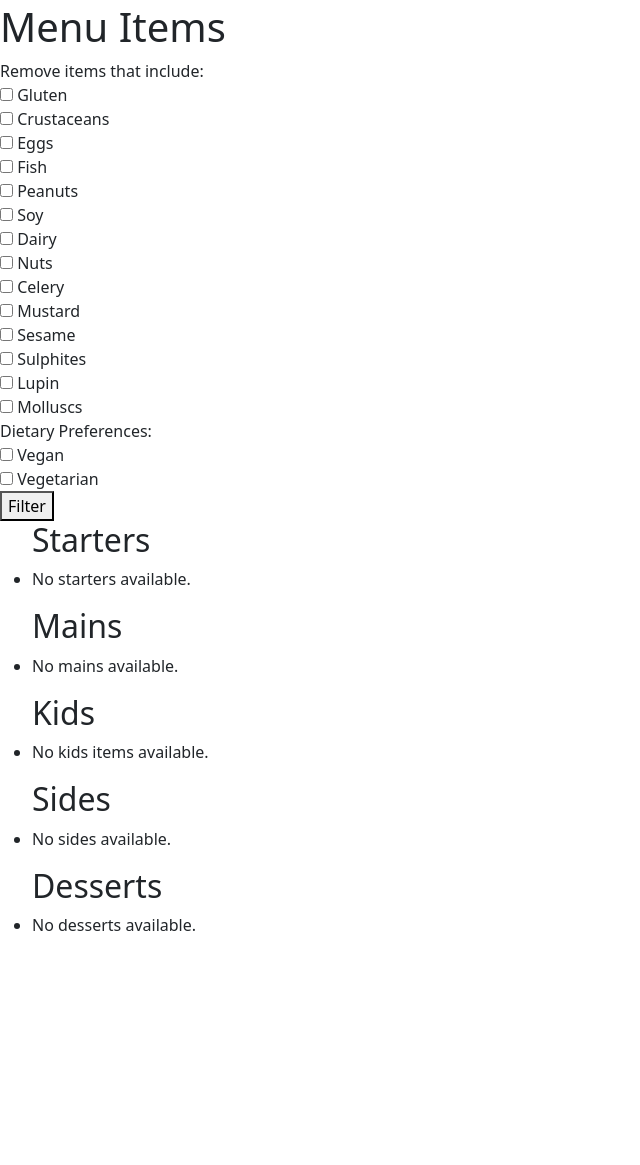
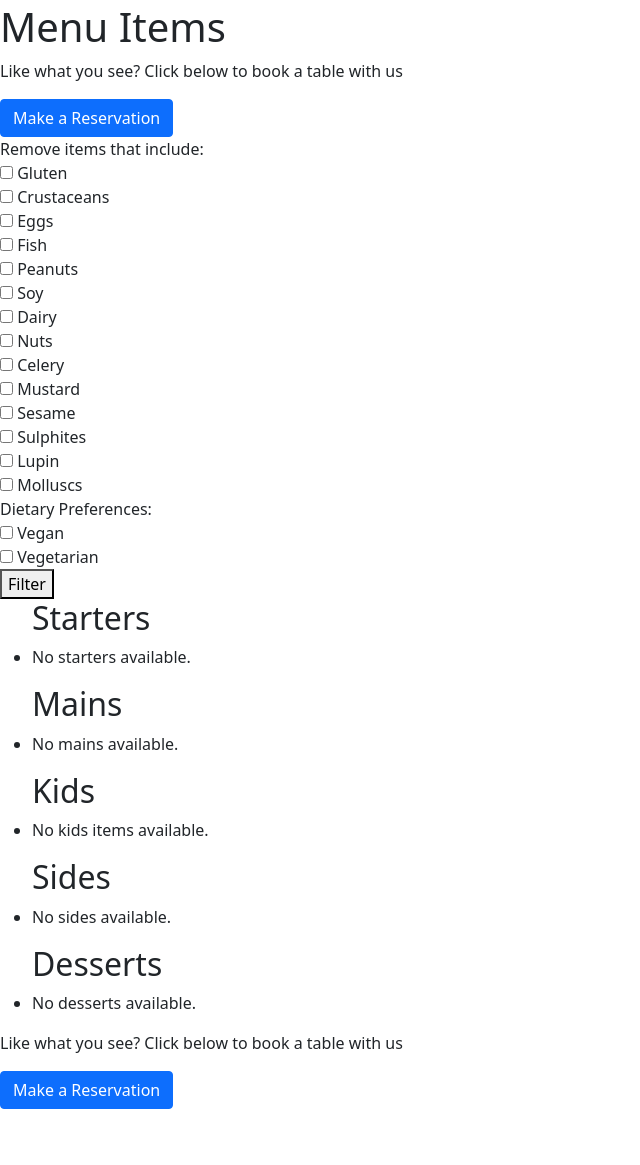
Before and after one commit to DiarmuidHenry/Restaurant-Booking, a Django app: page /allergens/menu/ in a window 1280 px wide. Shown: the part 53-1218 px from the top of the page, without its empty margins (0-640 px from the left). Before the commit the page ends 984 px from the top, so only its background shows below. Run offline with Django 4.2, Linux system fonts and the light colour scheme; data that the repository does not hold is empty; parts of the project's set-up code (start-up, migrations or seed data) failed here and were passed over.

```diff
--- a/allergens/templates/allergens/menu_items_list.html
+++ b/allergens/templates/allergens/menu_items_list.html
@@ -4,6 +4,11 @@
 
 {% load static %}
     <h1>Menu Items</h1>
+
+    <div>
+        <p>Like what you see? Click below to book a table with us</p>
+        <a href="{% url 'reservation' %}" class="btn btn-primary">Make a Reservation</a>
+    </div>
 
     <form method="get">
         <div>
@@ -94,4 +99,9 @@
         {% endfor %}
     </ul>
 
+    <div>
+        <p>Like what you see? Click below to book a table with us</p>
+        <a href="{% url 'reservation' %}" class="btn btn-primary">Make a Reservation</a>
+    </div>
+
 {% endblock %}
--- a/allergens/urls.py
+++ b/allergens/urls.py
@@ -1,6 +1,7 @@
 from django.urls import path
-from .views import menu_items_list
+from .views import menu_items_list, menu_item_detail
 
 urlpatterns = [
     path('menu/', menu_items_list, name='menu_items_list'),
+    path('menu/<slug:slug>/', menu_item_detail, name='menu_item_detail'),
 ]
--- a/allergens/views.py
+++ b/allergens/views.py
@@ -1,4 +1,4 @@
-from django.shortcuts import render
+from django.shortcuts import render, get_object_or_404
 from django.core.paginator import Paginator
 from .models import MenuItem
 
@@ -49,3 +49,8 @@ def menu_items_list(request):
     }
 
     return render(request, 'allergens/menu_items_list.html', context)
+
+
+def menu_item_detail(request, slug):
+    item = get_object_or_404(MenuItem, slug=slug)
+    return render(request, 'menu_item_detail.html', {'item': item})
--- a/requirements.txt
+++ b/requirements.txt
@@ -1,6 +1,8 @@
 asgiref==3.8.1
+cloudinary==1.36.0
 crispy-bootstrap5==0.7
 dj-database-url==0.5.0
+dj3-cloudinary-storage==0.0.6
 Django==4.2.13
 django-allauth==0.57.2
 django-cors-headers==4.3.1
@@ -13,4 +15,5 @@ PyJWT==2.8.0
 python3-openid==3.2.0
 requests-oauthlib==2.0.0
 sqlparse==0.5.0
+urllib3==1.26.19
 whitenoise==6.6.0
```
Also changed, not shown: allergens/templates/allergens/menu_item_detail.html (added, +10 -0 lines), allergens/admin.py (line endings or trailing spaces).
